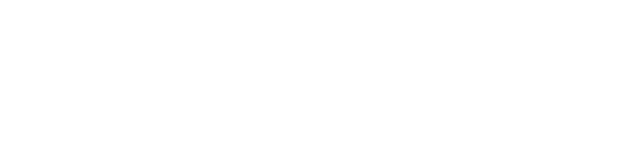
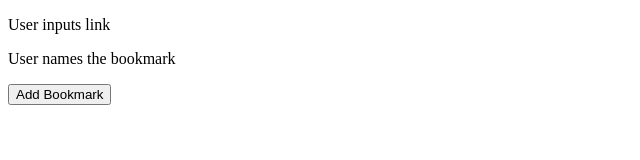
Before and after one commit to estonnesen/Dynamic.DOM.PP, a plain HTML site: page index.html in a window 1280 px wide. Shown: the whole page, without its empty margins (0-640 px from the left). Drawn offline with Linux system fonts and the light colour scheme.

Commit message:
added elements to html

```diff
--- a/index.html
+++ b/index.html
@@ -9,7 +9,10 @@
     <title>Document</title>
 </head>
 <body>
-
+    <p id="link_input">User inputs link</p>
+    <p id="bookmark_name">User names the bookmark</p>
+    <button id="add_bookmark">Add Bookmark</button>
+    <ul id="saved_bookmarks"></ul>
     <script scr="index.js"></script>
 </body>
 </html>
```
